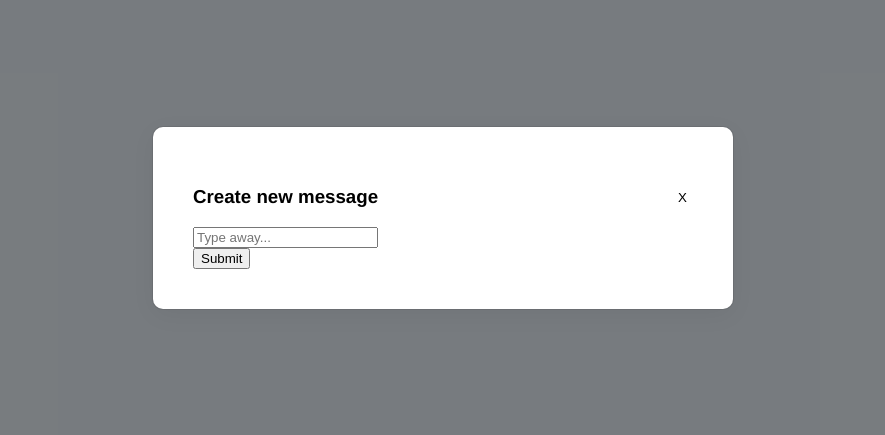
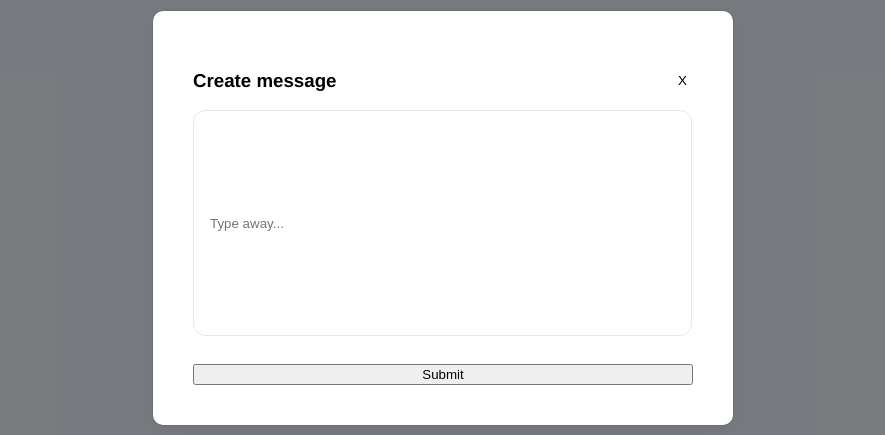
Before and after one commit to shellCommand/talk_alot, a React (Create React App) app: page / in a window 1280 px wide. Shown: the part 182-617 px from the top of the page, without its empty margins (197-1082 px from the left). Built offline with nearby package versions, Linux system fonts and the light colour scheme; no server answers.

Commit message:
allow for edits in modal

```diff
--- a/src/components/Modal.js
+++ b/src/components/Modal.js
@@ -1,18 +1,33 @@
+import { useState } from 'react'
+
 const Modal = () => {
+  const editMode = 'create'
+  const [data, setData] = useState({
+    user_email: '',
+    title: '',
+    // date: new Date()
+    date: editMode ? '' : new Date()
+  })
+
   let mode = 'Create'
-  const handleChange = () => {
-    console.log('changing')
+  const handleChange = (e) => {
+    const {name, value } = e.target
+    setData(data => ({
+      ...data,
+      [name] : value
+    }))
+    console.log(data)
   }
 
   return (
     <div className='overlay'>
       <div className='modal'>
         <div className='form-title-container'>
-          <h3>{mode} new message</h3>
+          <h3>{mode} message</h3>
           <button>X</button>
         </div>
           <form>
-            <input
+            <input className='message-input'
               required
               maxLength={5000}
               placeholder='Type away...'
--- a/src/index.css
+++ b/src/index.css
@@ -162,4 +162,27 @@ li {
 .form-title-container button {
   border: none!important;
   background-color: transparent;
+  cursor: pointer;
 }
+
+.message-input {
+  height: 200px;
+  width: 465px;
+  margin-bottom: 10px;
+  padding: 12px 16px;
+  border-radius: 12px;
+  border: 1.5px solid rgb(230, 232, 236);
+}
+
+.form-title-container button:active {
+  color: rgb(255, 50, 50)
+}
+
+.modal form {
+  display: flex;
+  flex-direction: column;
+}
+
+.modal label {
+  font-size: 13px;
+}
```
